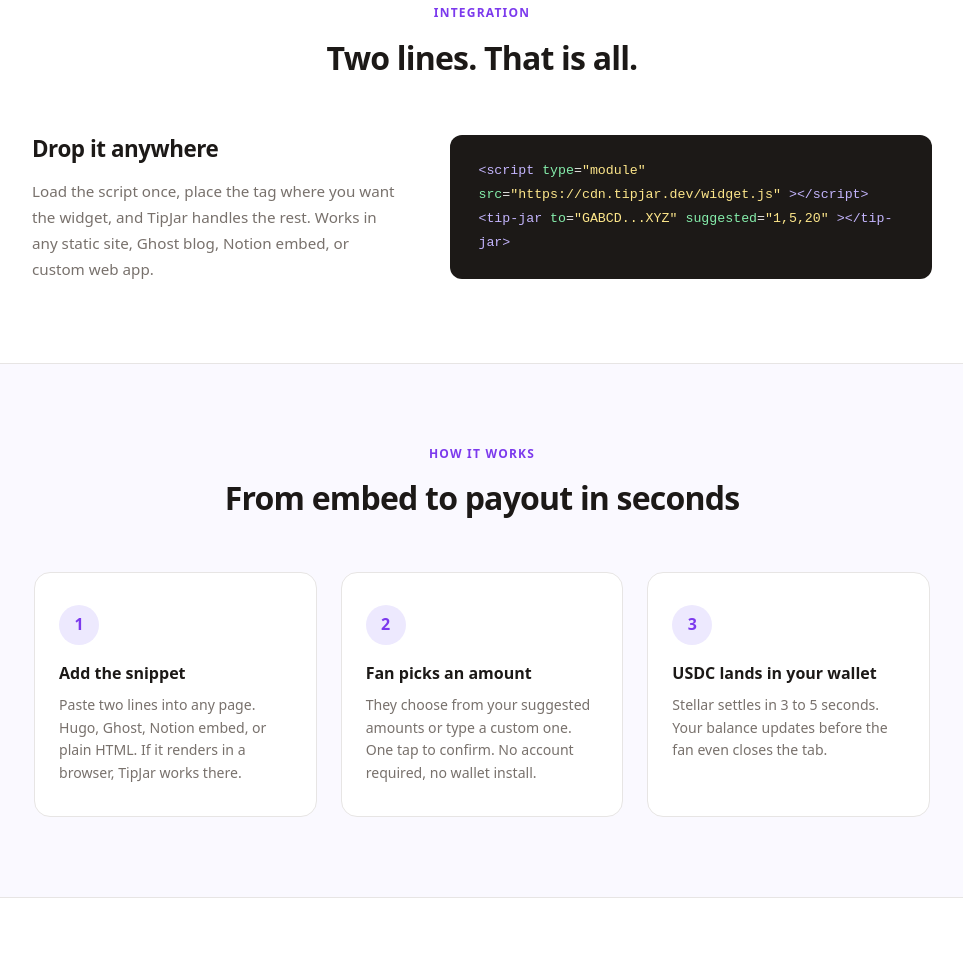
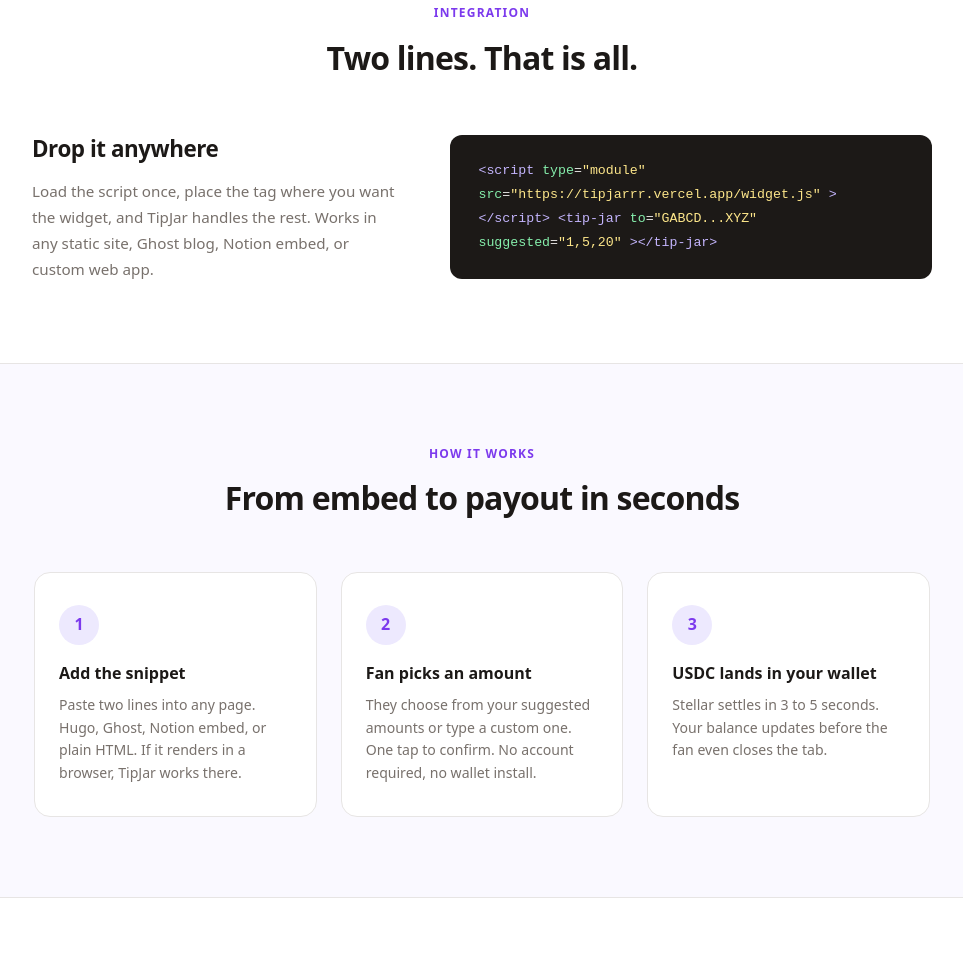
Before and after one commit to bellabukss/tipjar, a website: page apps/demo/index.html in a window 1280 px wide. Shown: the part 1111-2086 px from the top of the page, without its empty margins (158-1121 px from the left). Drawn offline with Linux system fonts and the light colour scheme.

Commit message:
fix(demo): update embed snippet URL to tipjarrr.vercel.app/widget.js, load widget script

```diff
--- a/apps/demo/index.html
+++ b/apps/demo/index.html
@@ -515,7 +515,7 @@
         </div>
         <div class="code-block">
 <span class="tag">&lt;script</span> <span class="attr">type</span>=<span class="val">"module"</span>
-  <span class="attr">src</span>=<span class="val">"https://cdn.tipjar.dev/widget.js"</span>
+  <span class="attr">src</span>=<span class="val">"https://tipjarrr.vercel.app/widget.js"</span>
 <span class="tag">&gt;&lt;/script&gt;</span>
 
 <span class="tag">&lt;tip-jar</span>
@@ -593,5 +593,8 @@
     </div>
   </footer>
 
+
+  <!-- Load the actual widget so the live demo in the hero works -->
+  <script src="/widget.js" defer></script>
 </body>
 </html>
```
